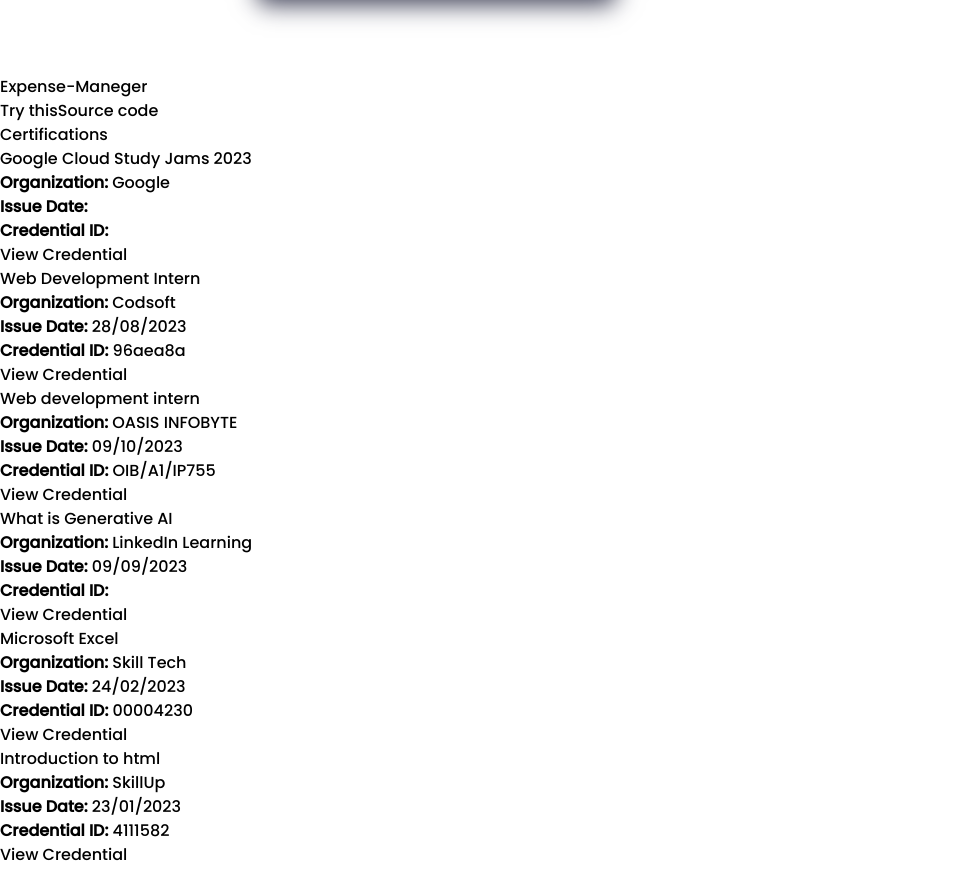
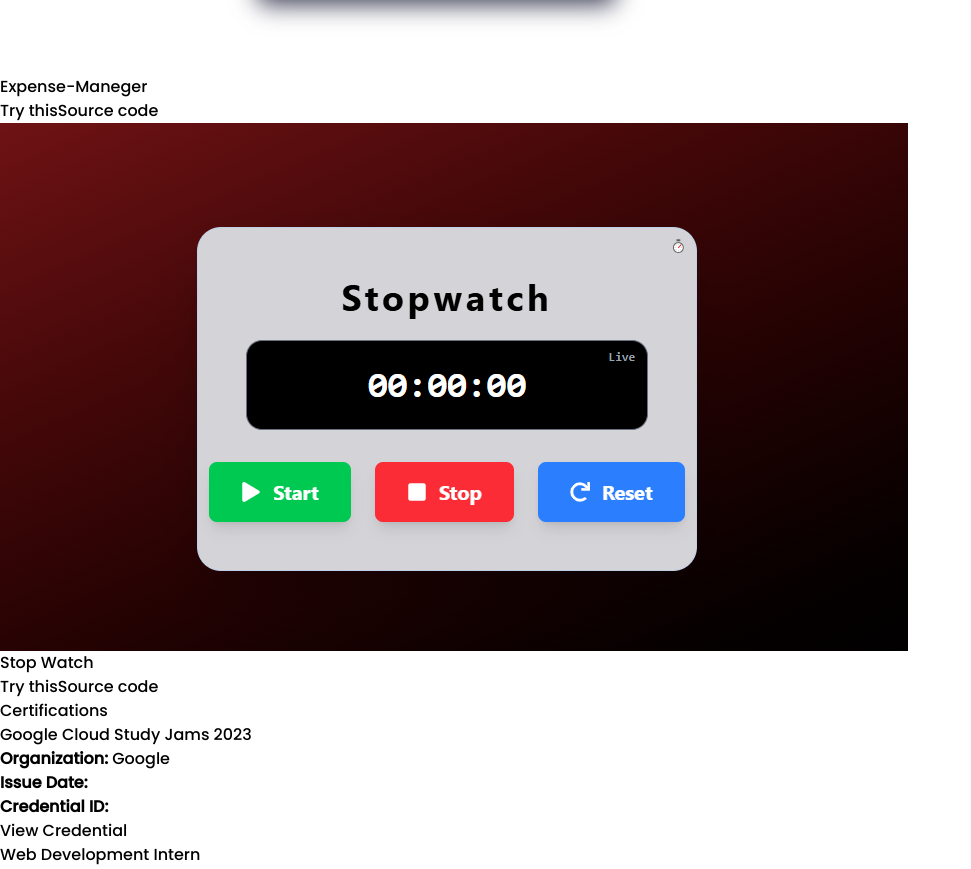
Before and after one commit to UDITNARYANSAXENA/Portfolio, a React (Vite) app: page / in a window 1280 px wide. Shown: the part 7240-8109 px from the top of the page, without its empty margins (0-971 px from the left). Built offline with nearby package versions, Linux system fonts and the light colour scheme.

Commit message:
stopwatch added

```diff
--- a/src/component/Projects.jsx
+++ b/src/component/Projects.jsx
@@ -11,6 +11,7 @@
 import greeting from "../../public/greeting.png";
 import delivery from "../../public/delivery.png";
 import expense from "../../public/expense.png";
+import stopwatch from "../../public/stopwatch.png"
 
 
 
@@ -107,6 +108,14 @@
       demo: "https://expense-manager-eta-two.vercel.app/login",
       sourceCodeLink: "https://github.com/UDITNARYANSAXENA/expense-manager",
     },
+    {
+      id: 14,
+      logo: stopwatch,
+      name: "Stop Watch",
+      demo: "https://stop-watch-beta-two.vercel.app/",
+      sourceCodeLink: "https://github.com/UDITNARYANSAXENA/StopWatch",
+    },
+
   ];
 
   const Card = ({ logo, name, demo, sourceCodeLink }) => (
```
Also changed, not shown: public/stopwatch.png (added).
